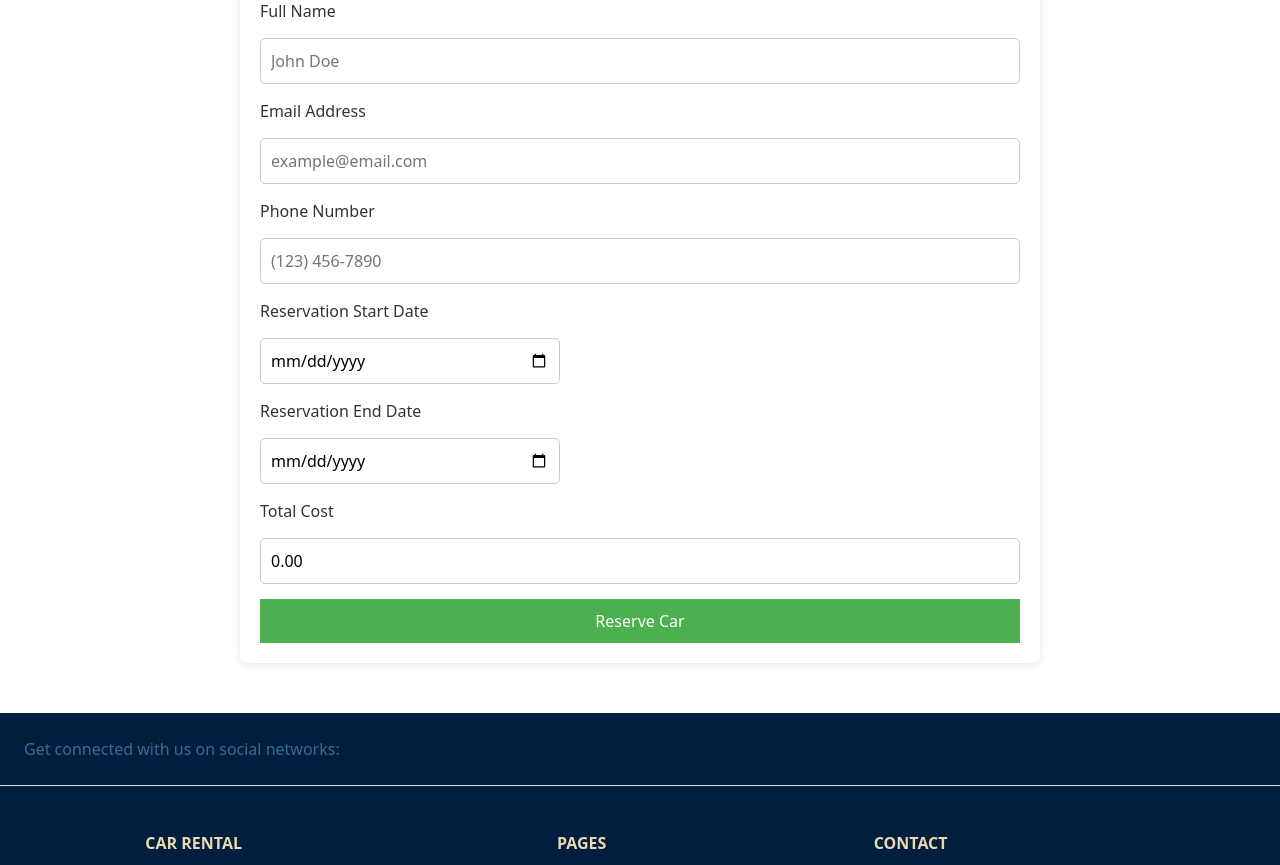
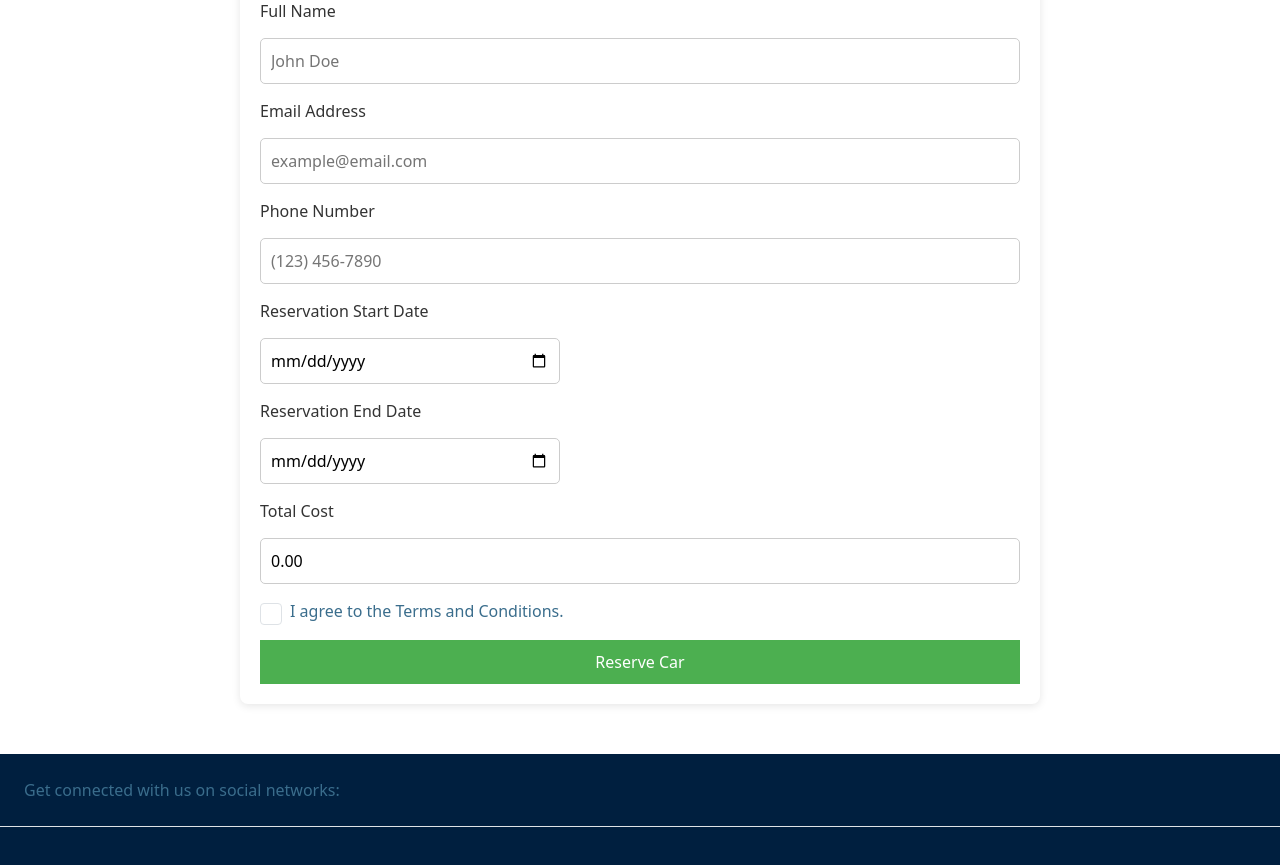
Before and after one commit to Manoj-Kalpitha/Car-Rental, a PHP site: page /reserve.php?id=1 in a window 1280 px wide. Shown: the part 858-1723 px from the top of the page. Run offline with PHP 8.4, Linux system fonts and the light colour scheme; the visitor is signed in with stand-in values (Sample User, id 1); data comes from the database, SQL or seed files in the repository.

Commit message:
add terms and conditions

```diff
--- a/reserve.php
+++ b/reserve.php
@@ -135,14 +135,50 @@ if (isset($_GET["id"])) {
                 <label for="end_date">Reservation End Date</label>
                 <input type="date" id="end_date" name="end_date" required>
 
-                <!-- Total Cost (based on car's daily rate and the number of days) -->
+                <!-- Total Cost -->
                 <label for="total_cost">Total Cost</label>
                 <input type="text" id="total_cost" name="total_cost" value="0.00" readonly>
 
+                <!-- Terms and Conditions -->
+                <label class="d-flex justify-content-start p-0 m-0">
+                    <input type="checkbox" name="agree_terms" id="agree_terms" required class="form-check-input">
+                    <span class="ms-2">I agree to the <a href="#terms-modal" id="terms-link">Terms and Conditions</a>.</span>
+                </label>
                 <!-- Submit Button -->
                 <button type="submit">Reserve Car</button>
             </form>
         </section>
+
+        <!-- Terms and Conditions Modal (optional) -->
+        <div id="terms-modal" class="terms-modal" style="display:none;">
+            <div class="modal-content">
+                <span class="close-btn" onclick="document.getElementById('terms-modal').style.display='none'">&times;</span>
+                <h2>Terms and Conditions</h2>
+                <p><strong>1. Reservation and Payment:</strong> All reservations require a valid payment method. Payments must be made in full before confirming the reservation. The full payment is based on the rental period and car selected.</p>
+                <p><strong>2. Reservation Period:</strong> The rental period begins on the reservation start date and ends on the reservation end date as selected by the customer.</p>
+                <p><strong>3. Late Return Policy:</strong> If the car is not returned on or before the reservation end date, a charge of 5000 LKR per day will apply for each additional day the car is held beyond the agreed return date.</p>
+                <p><strong>4. Damage and Liability:</strong> The customer is responsible for any damages, loss, or theft of the car during the rental period. In the case of any damage, the customer will be liable for repair costs, and any insurance provided by the rental company will not cover these expenses.</p>
+                <p><strong>5. Fuel Policy:</strong> The car should be returned with the same amount of fuel as when it was rented. A refueling charge will be applied if the car is returned with less fuel.</p>
+                <p><strong>6. Cancellations and Refunds:</strong> Cancellations made more than 48 hours before the reservation start date will receive a full refund. Cancellations made within 48 hours of the reservation start date may incur a cancellation fee.</p>
+                <p><strong>7. Driver Requirements:</strong> The driver must be at least 21 years of age and possess a valid driver's license. Additional charges may apply for drivers under 25.</p>
+                <p><strong>8. Insurance:</strong> Basic insurance is included in the rental, but the customer may choose to purchase additional coverage at the time of booking.</p>
+                <p><strong>9. Governing Law:</strong> These terms and conditions are governed by the laws of Sri Lanka, and any disputes will be subject to the jurisdiction of Sri Lankan courts.</p>
+            </div>
+        </div>
+
+        <script>
+            // Show the terms and conditions modal when the link is clicked
+            document.getElementById("terms-link").addEventListener("click", function(e) {
+                e.preventDefault();
+                document.getElementById("terms-modal").style.display = "block";
+            });
+
+            // Close the modal when the user clicks the close button
+            function closeModal() {
+                document.getElementById("terms-modal").style.display = "none";
+            }
+        </script>
+
     </div>
 
     <?php include_once "./include/footer.php"; ?>
```
